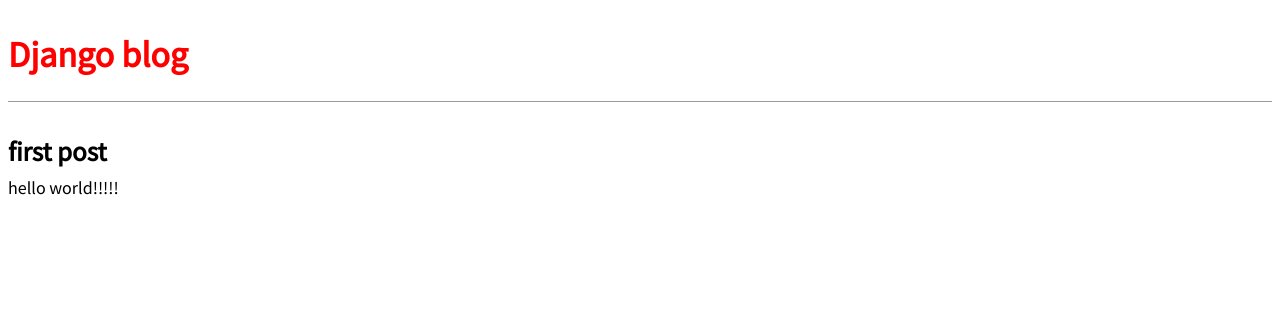
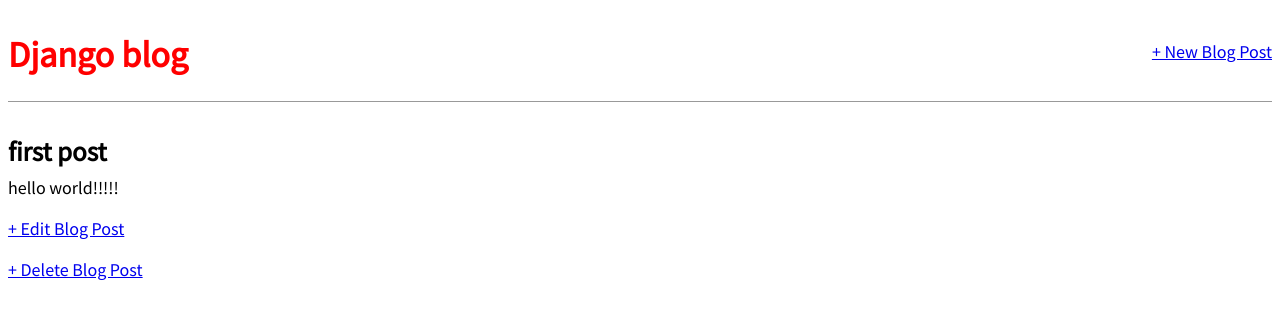
Before and after one commit to zhuyuezx/django_heroku, a Django app: page /post/1/ in a window 1280 px wide. Shown: the top 319 px of the page. Run offline with Django 4.2, Linux system fonts and the light colour scheme; data comes from the database, SQL or seed files in the repository; both versions use the stored data as it was after the commit.

Commit message:
edit settings update

```diff
--- a/blog/urls.py
+++ b/blog/urls.py
@@ -1,7 +1,10 @@
 from django.urls import path
-from .views import BlogListView, BlogDetailView
+from .views import BlogListView, BlogDetailView, BlogCreateView, BlogUpdateView, BlogDeleteView
 
 urlpatterns = [
+    path('post/new', BlogCreateView.as_view(), name='post_new'),
     path('post/<int:pk>/', BlogDetailView.as_view(), name='post_detail'),
+    path('post/<int:pk>/edit/', BlogUpdateView.as_view(), name='post_edit'),
+    path('post/<int:pk>/delete/', BlogDeleteView.as_view(), name='post_delete'),
     path('', BlogListView.as_view(), name='home'),
 ]
--- a/blog/views.py
+++ b/blog/views.py
@@ -1,5 +1,7 @@
 from django.views.generic import ListView, DetailView
+from django.views.generic.edit import CreateView, UpdateView, DeleteView
 from .models import Post
+from django.urls import reverse_lazy
 
 # Create your views here.
 class BlogListView(ListView):
@@ -9,3 +11,18 @@ class BlogListView(ListView):
 class BlogDetailView(DetailView):
     model = Post
     template_name = 'post_detail.html'
+
+class BlogCreateView(CreateView):
+    model = Post
+    template_name = 'post_new.html'
+    fields = ['title', 'author', 'body']
+
+class BlogUpdateView(UpdateView):
+    model = Post
+    template_name = 'post_edit.html'
+    fields = ['title', 'body']
+
+class BlogDeleteView(DeleteView):
+    model = Post
+    template_name = 'post_delete.html'
+    success_url = reverse_lazy('home')
--- a/templates/base.html
+++ b/templates/base.html
@@ -8,8 +8,13 @@
     </head>
     <body>
         <header>
-            <h1><a href='{% url 'home' %}'>Django blog</a></h1>
-        </header>
+            <div class='nav-left'>
+              <h1><a href='{% url 'home' %}'>Django blog</a></h1>
+            </div>
+            <div class='nav-right'>
+              <a href='{% url 'post_new' %}'>+ New Blog Post</a>
+            </div>
+          </header>
         <div>
             {% block content %}
             {% endblock content %}
--- a/templates/post_detail.html
+++ b/templates/post_detail.html
@@ -3,7 +3,10 @@
 
 {% block content %}
 <div class='post-entry'>
-    <h2>{{ post.title }}</h2>
-    <p>{{ post.body }}</p>
+  <h2>{{ post.title }}</h2>
+  <p>{{ post.body }}</p>
 </div>
+
+<p><a href='{% url 'post_edit' post.pk %}'>+ Edit Blog Post</a></p>
+<p><a href='{% url 'post_delete' post.pk %}'>+ Delete Blog Post</a></p>
 {% endblock content %}
```
Also changed, not shown: blog/tests.py (+29 -0 lines), templates/post_delete.html (added, +10 -0 lines), templates/post_edit.html (added, +10 -0 lines), templates/post_new.html (added, +10 -0 lines), db.sqlite3.
